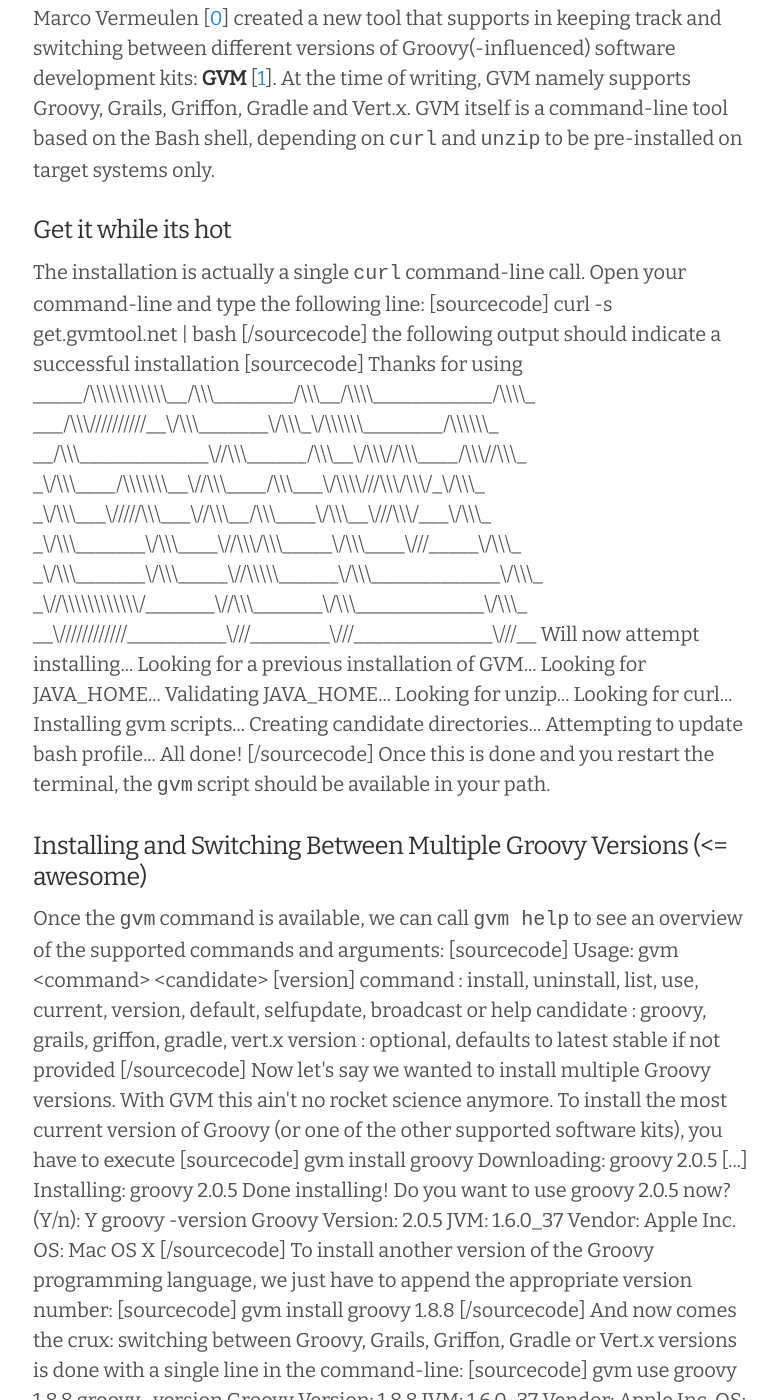
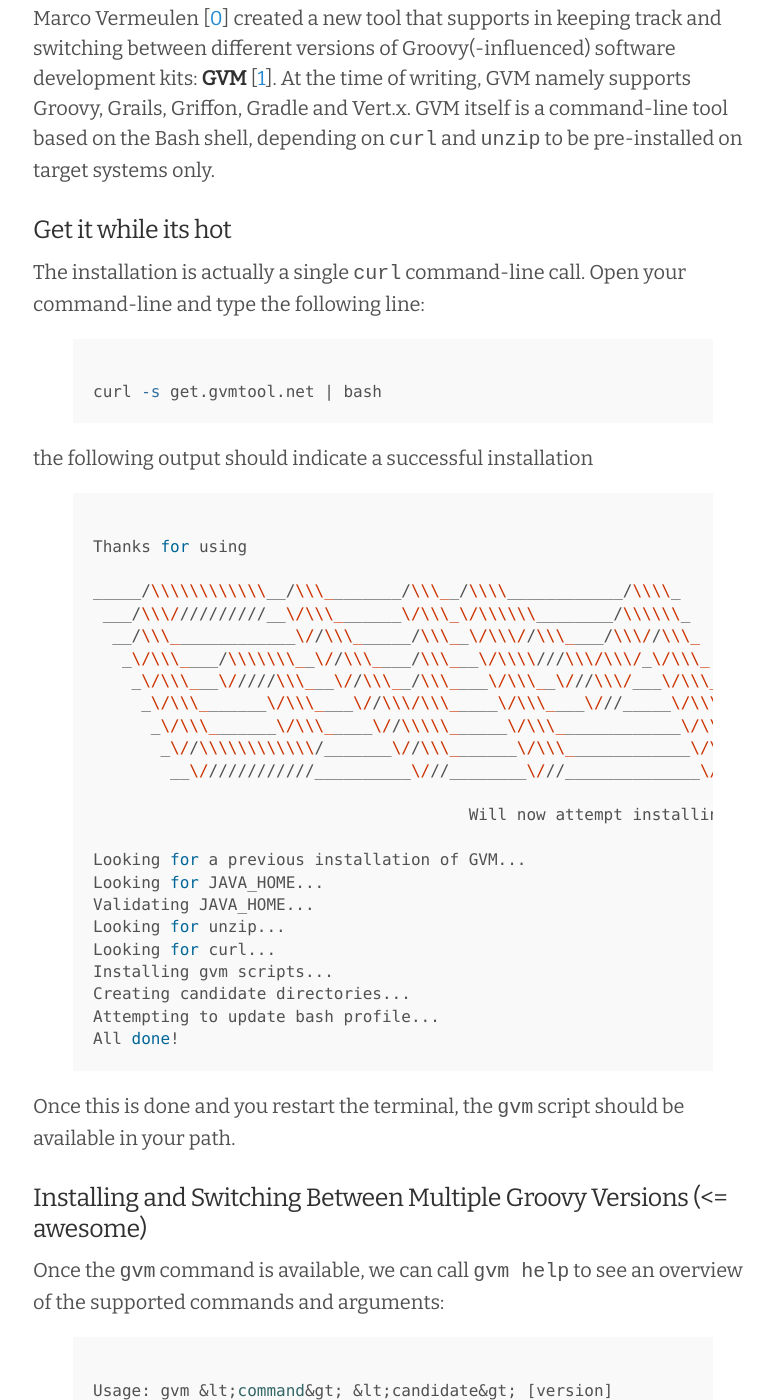
Before and after one commit to andresteingress/andresteingress.github.io, a Jekyll site: the page built from _posts/2012-12-14-gvm-the-groovy-environment-manager.html, in a window 1280 px wide and 1400 px high, scrolled down 279 px. Shown: the whole window, without its empty margins (247-1024 px from the left). Built offline with Jekyll 4.4.1, drawn with Linux system fonts in a browser that asks for light colours; Markdown is read by kramdown in place of the engine named in the settings; comment, search, counter and statistics services are not loaded; some of the changed text lies outside the part shown.

Commit message:
fixed code highlighting

```diff
--- a/_posts/2012-12-14-gvm-the-groovy-environment-manager.html
+++ b/_posts/2012-12-14-gvm-the-groovy-environment-manager.html
@@ -21,13 +21,13 @@
 
 The installation is actually a single <tt>curl</tt> command-line call. Open your command-line and type the following line:
 
-[sourcecode]
+{% highlight bash %}
 curl -s get.gvmtool.net | bash
-[/sourcecode]
+{% endhighlight %}
 
 the following output should indicate a successful installation
 
-[sourcecode]
+{% highlight bash %}
 Thanks for using
 
 _____/\\\\\\\\\\\\__/\\\________/\\\__/\\\\____________/\\\\_
@@ -51,7 +51,7 @@
 Creating candidate directories...
 Attempting to update bash profile...
 All done!
-[/sourcecode]
+{% endhighlight %}
 
 Once this is done and you restart the terminal, the <tt>gvm</tt> script should be available in your path.
 
@@ -59,17 +59,17 @@
 
 Once the <tt>gvm</tt> command is available, we can call <tt>gvm help</tt> to see an overview of the supported commands and arguments:
 
-[sourcecode]
+{% highlight bash %}
 Usage: gvm &lt;command&gt; &lt;candidate&gt; [version]
 
    command    :  install, uninstall, list, use, current, version, default, selfupdate, broadcast or help
    candidate  :  groovy, grails, griffon, gradle, vert.x
    version    :  optional, defaults to latest stable if not provided
-[/sourcecode]
+{% endhighlight %}
 
 Now let's say we wanted to install multiple Groovy versions. With GVM this ain't no rocket science anymore. To install the most current version of Groovy (or one of the other supported software kits), you have to execute
 
-[sourcecode]
+{% highlight bash %}
 gvm install groovy
 
 Downloading: groovy 2.0.5
@@ -83,22 +83,22 @@
 
 groovy -version
 Groovy Version: 2.0.5 JVM: 1.6.0_37 Vendor: Apple Inc. OS: Mac OS X
-[/sourcecode]
+{% endhighlight %}
 
 To install another version of the Groovy programming language, we just have to append the appropriate version number:
 
-[sourcecode]
+{% highlight bash %}
 gvm install groovy 1.8.8
-[/sourcecode]
+{% endhighlight %}
 
 And now comes the crux: switching between Groovy, Grails, Griffon, Gradle or Vert.x versions is done with a single line in the command-line:
 
-[sourcecode]
+{% highlight bash %}
 gvm use groovy 1.8.8
 
 groovy -version
 Groovy Version: 1.8.8 JVM: 1.6.0_37 Vendor: Apple Inc. OS: Mac OS X
-[/sourcecode]
+{% endhighlight %}
 
 <h3>Conclusion</h3>
 
```
